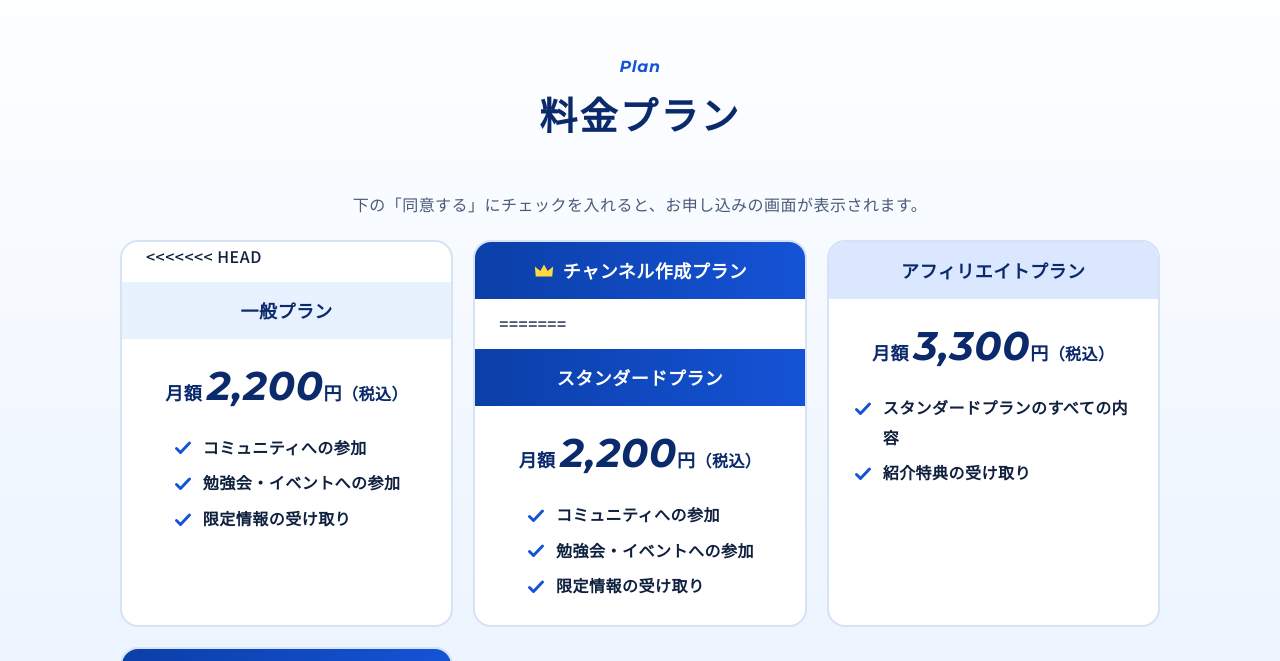
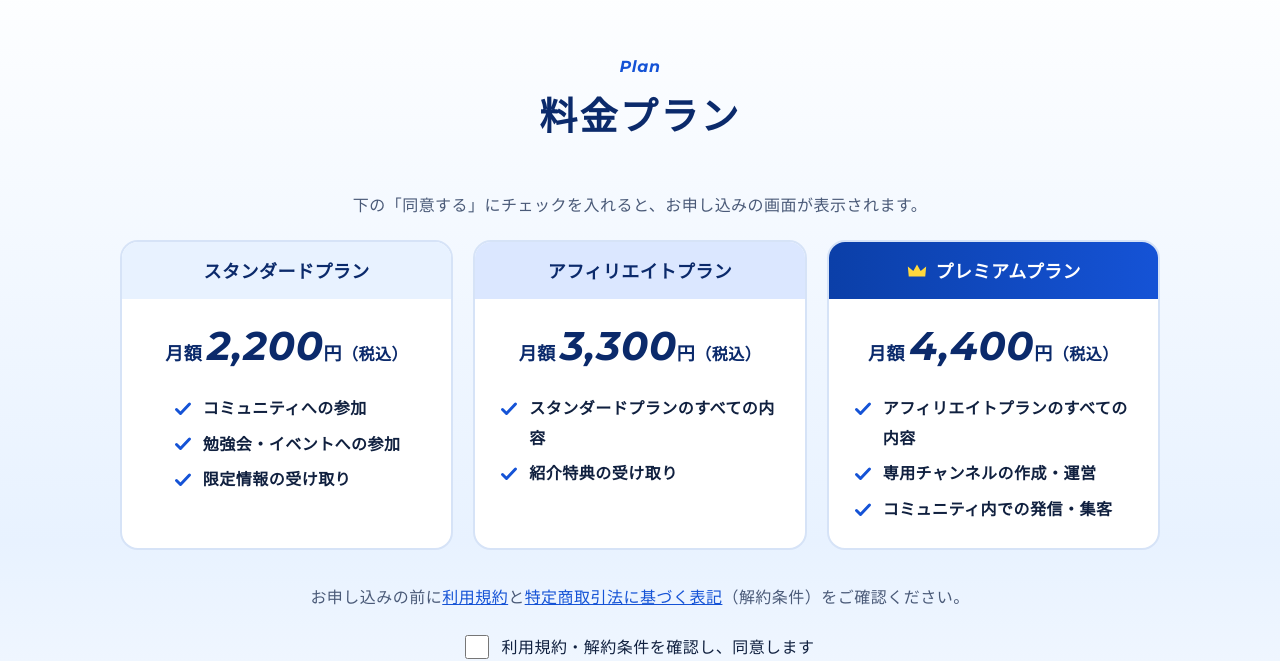
Before and after one commit to T4BxDoge/hp-hearing-form, a plain HTML site: page sites/re-sense/reje/index.html in a window 1280 px wide. Shown: the part 2139-2800 px from the top of the page. Drawn offline with Linux system fonts and the light colour scheme; animation ran at ten frames a second; a script that the page names is missing.

Commit message:
競合の取り込みミスを修正（main の内容に合わせる）

```diff
--- a/sites/re-sense/lp.js
+++ b/sites/re-sense/lp.js
@@ -80,10 +80,7 @@ function applyReferral(table) {
   // Stripe の料金表を使うページ（リジェ）：同意のチェックで料金表を表示する
   const table = document.getElementById("ptable");
   if (table) {
-<<<<<<< HEAD
-=======
     applyReferral(table);
->>>>>>> origin/main
     const ag = box.querySelector(".agree input"), m = box.querySelector(".join-msg");
     const sync = () => {
       table.hidden = !ag.checked;
--- a/sites/re-sense/reje/index.html
+++ b/sites/re-sense/reje/index.html
@@ -122,14 +122,6 @@
       <p class="plan-hint reveal">下の「同意する」にチェックを入れると、お申し込みの画面が表示されます。</p>
       <div class="plans">
         <div class="pcard reveal">
-<<<<<<< HEAD
-          <p class="pcard-name">一般プラン</p>
-          <p class="pcard-price">月額 <b>2,200</b>円<small>（税込）</small></p>
-          <ul><li>コミュニティへの参加</li><li>勉強会・イベントへの参加</li><li>限定情報の受け取り</li></ul>
-        </div>
-        <div class="pcard pcard-pro reveal">
-          <p class="pcard-name"><svg class="crown" viewBox="0 0 24 24" aria-hidden="true"><path d="M3 18L2 7l6 5 4-7 4 7 6-5-1 11z"/></svg>チャンネル作成プラン</p>
-=======
           <p class="pcard-name">スタンダードプラン</p>
           <p class="pcard-price">月額 <b>2,200</b>円<small>（税込）</small></p>
           <ul><li>コミュニティへの参加</li><li>勉強会・イベントへの参加</li><li>限定情報の受け取り</li></ul>
@@ -141,7 +133,6 @@
         </div>
         <div class="pcard pcard-pro reveal">
           <p class="pcard-name"><svg class="crown" viewBox="0 0 24 24" aria-hidden="true"><path d="M3 18L2 7l6 5 4-7 4 7 6-5-1 11z"/></svg>プレミアムプラン</p>
->>>>>>> origin/main
           <p class="pcard-price">月額 <b>4,400</b>円<small>（税込）</small></p>
           <ul><li>アフィリエイトプランのすべての内容</li><li>専用チャンネルの作成・運営</li><li>コミュニティ内での発信・集客</li></ul>
         </div>
```
Also changed, not shown: 1 other file.
